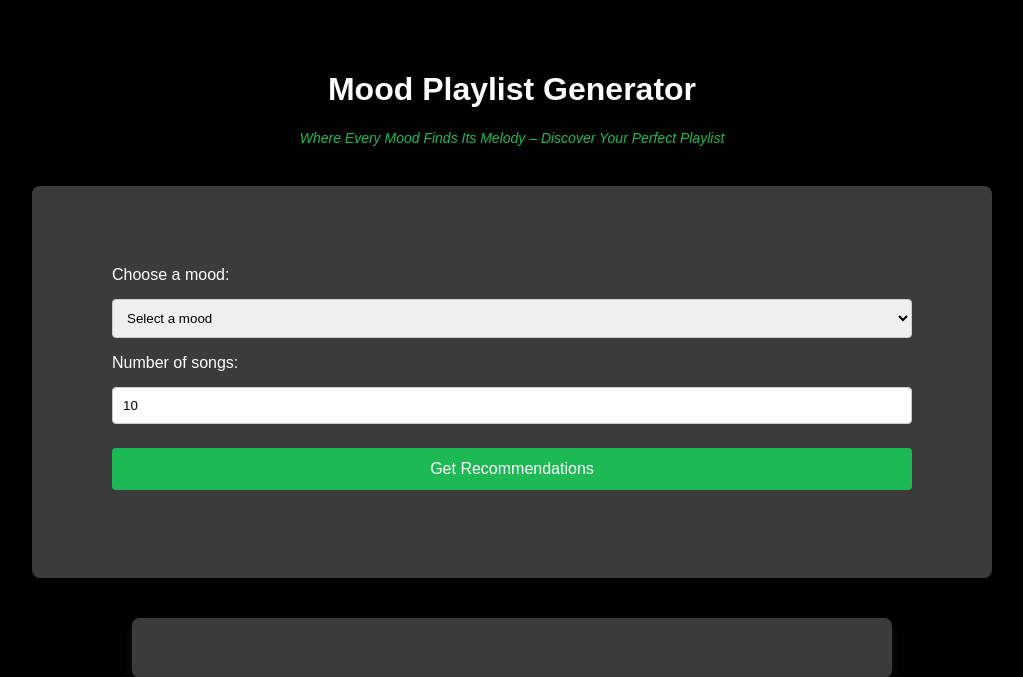
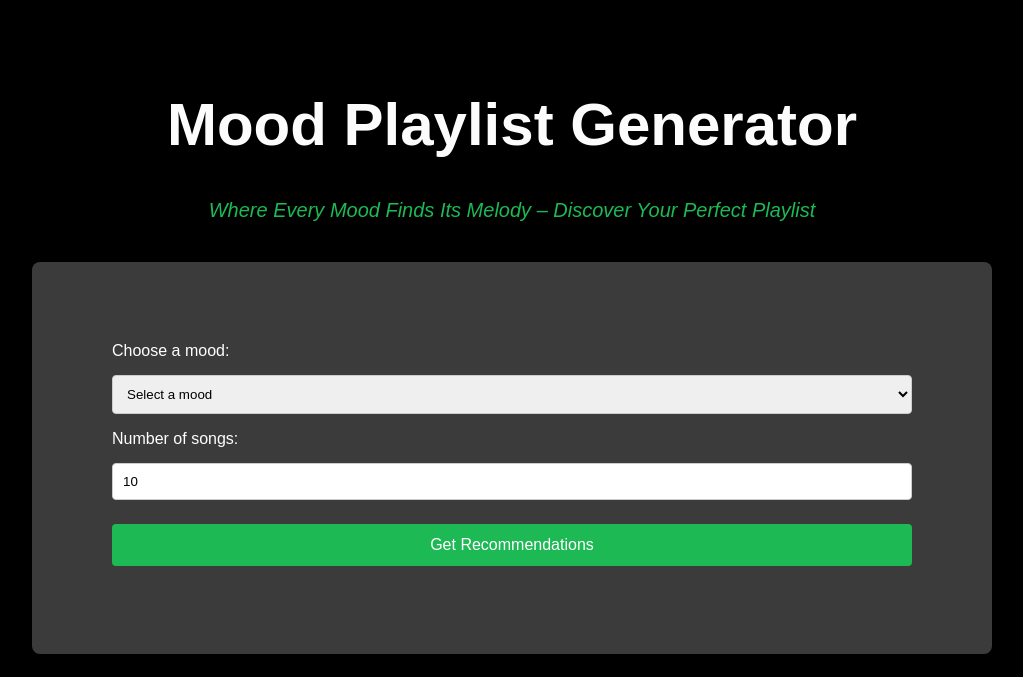
Before and after one commit to maham-tariq5/Mood-Playlist-Generator, a Flask app: page / in a window 1280 px wide. Shown: the top 677 px of the page, without its empty margins (128-1151 px from the left). Run offline with Flask 3, Linux system fonts and the light colour scheme.

Commit message:
Update style.css

```diff
--- a/static/style.css
+++ b/static/style.css
@@ -11,6 +11,7 @@ body {
 h1 {
     color: #fcfcfc;
     text-align: center;
+    font-size: 60px;
 }
 
 /* Form styling */
@@ -86,7 +87,7 @@ button:hover {
 
 .subtitle {
     text-align: center; /* Center the text */
-    font-size: 14px; /* Smaller font size */
+    font-size: 20px; /* Smaller font size */
     margin-bottom: 20px; /* Add some space below the subtitle */
     color: #1db954;
     font-style: italic;
```
